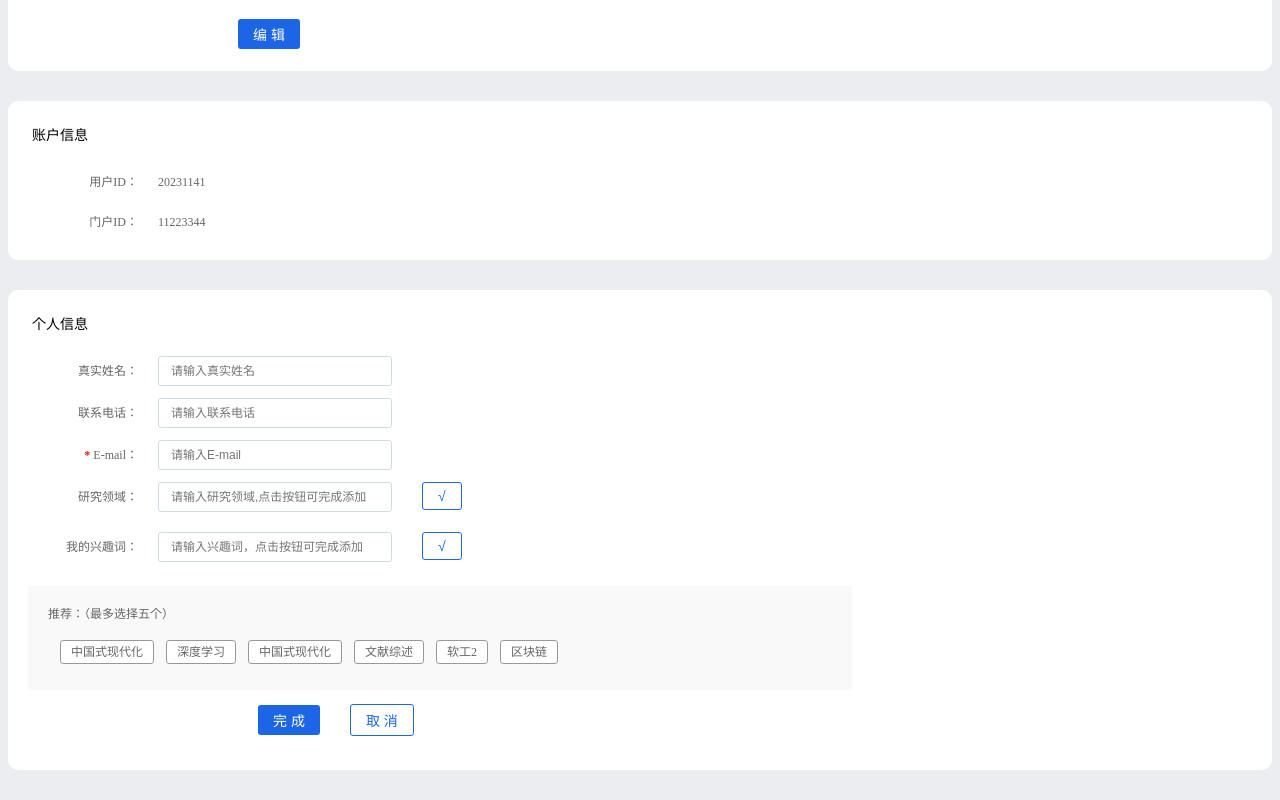
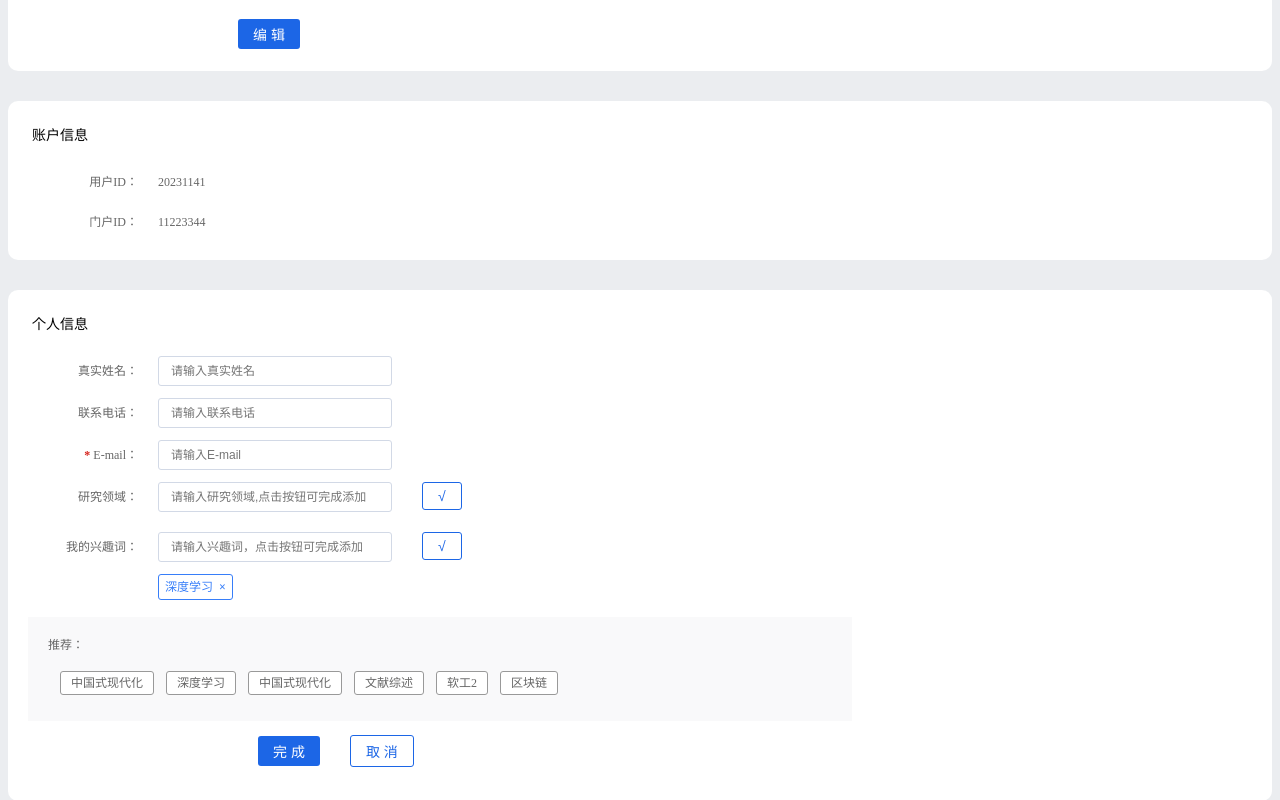
Before and after one commit to ExcitedFrog1s/AceGate, a React (Create React App) app: page / in a window 1280 px wide. Both pictures are taken after a click on the element "深度学习". Shown: the part 471-1271 px from the top of the page. Built offline with nearby package versions, Linux system fonts and the light colour scheme.

Commit message:
更新自选兴趣词

```diff
--- a/package.json
+++ b/package.json
@@ -14,6 +14,7 @@
     "@testing-library/user-event": "^13.5.0",
     "antd": "^4.24.1",
     "framer-motion": "^7.6.5",
+    "nanoid": "^4.0.0",
     "react": "^18.2.0",
     "react-dom": "^18.2.0",
     "react-scripts": "5.0.1",
--- a/src/pages/personalinf/Edit/index.js
+++ b/src/pages/personalinf/Edit/index.js
@@ -1,13 +1,71 @@
+//by wgx
 import { Button } from 'antd';
+import {nanoid} from 'nanoid';
 import Item from '../Item';
+import Select from '../Select'
 import React, { Component } from 'react'
 import Interest from '../Interest';
 
-export default class Edit
- extends Component {
+export default class Edit extends Component {
+  state = {fields:[
+  ],
+  interests:[
+
+  ]
+
+  }
+
+  addfield = ()=>{
+    const field = this.field
+    const {fields} = this.state
+    if (field.value.trim() === ''){
+      alert('输入不能为空')
+      return
+    }
+    const newfield = {id:nanoid(),value:field.value}
+    const newfields = [...fields,newfield]
+    this.setState({fields:newfields})
+    field.value = ''
+  }
+
+  deletefieldint = (id)=>{
+    const {fields} = this.state
+    const {interests} = this.state
+    const newfields = fields.filter((field)=>{
+      return field.id !==id
+    })
+    const newinterests = interests.filter((interest)=>{
+      return interest.id !==id
+    })
+    this.setState({fields:newfields})
+    this.setState({interests:newinterests})
+  }
+
+  addinterest = ()=>{
+    const interest = this.interest
+    const {interests} = this.state
+    if (interest.value.trim() === ''){
+      alert('输入不能为空')
+      return
+    }
+    const newinterest = {id:nanoid(),value:interest.value}
+    const newinterests = [...interests,newinterest]
+    this.setState({interests:newinterests})
+    interest.value = ''
+  }
+
+  selectinterest = (inter)=>{
+    const {interests} = this.state
+    const newinterest = {id:nanoid(),value:inter}
+    const newinterests = [...interests,newinterest]
+    this.setState({interests:newinterests})
+  }
+
   render() {
     const {accountinfs} = this.props
     const {interestwords} = this.props
+    const {fields} = this.state
+    const {interests} = this.state
     return (
         <div>
         <div className="informationframe">
@@ -50,8 +108,15 @@ export default class Edit
               <span>研究领域：</span>
             </div>
             <div className="infinput">
-              <input className="input1" type="text" placeholder="请输入研究领域,点击按钮可完成添加"/>
-              <Button className="clickconfirm"> √ </Button>
+              <input ref={c => this.field = c} className="input1" type="text" placeholder="请输入研究领域,点击按钮可完成添加"/>
+              <Button className="clickconfirm" onClick={this.addfield}> √ </Button>
+            </div>
+            <div className='select_wrap'>
+              {
+                fields.map( inf =>{
+                return<Select deletefieldint={this.deletefieldint} key={inf.id} {...inf}/>
+               })
+              }
             </div>
           </div>
           <div className="list_container">
@@ -59,15 +124,22 @@ export default class Edit
               <span>我的兴趣词：</span>
             </div>
             <div className="infinput">
-              <input className="input1" type="text" placeholder="请输入兴趣词，点击按钮可完成添加"/>
-              <Button className="clickconfirm"> √ </Button>
+              <input ref={c => this.interest = c} className="input1" type="text" placeholder="请输入兴趣词，点击按钮可完成添加"/>
+              <Button className="clickconfirm" onClick={this.addinterest}> √ </Button>
+            </div>
+            <div className='select_wrap'>
+              {
+                interests.map( inf =>{
+                return<Select deletefieldint={this.deletefieldint} key={inf.id} {...inf}/>
+               })
+              }
             </div>
             <div className="option">
             <div className="optiontitle">
-                <p>推荐：（最多选择五个）</p>
+                <p>推荐：</p>
                 {
                   interestwords.map( inf =>{
-                    return<Interest key={inf.id} {...inf}/>
+                    return<Interest addinterest={this.selectinterest} key={inf.id} {...inf}/>
                      })
                 }
             </div>
--- a/src/pages/personalinf/Frame/index.js
+++ b/src/pages/personalinf/Frame/index.js
@@ -1,3 +1,4 @@
+//by wgx
 import { Button } from 'antd';
 import Item from '../Item';
 import React, { Component } from 'react';
--- a/src/pages/personalinf/Information/index.js
+++ b/src/pages/personalinf/Information/index.js
@@ -1,3 +1,4 @@
+// by wgx
 import React, { Component } from 'react'
 import Frame from '../Frame'
 import Edit from '../Edit'
--- a/src/pages/personalinf/Interest/index.js
+++ b/src/pages/personalinf/Interest/index.js
@@ -1,11 +1,16 @@
+//by wgx
 import React, { Component } from 'react'
 import '../index.css';
 
 export default class Interest extends Component {
+  handleClick = ()=>{
+    const {value} = this.props
+    this.props.addinterest(value)
+  }
   render() {
     const {value} = this.props
     return (
-        <div className="opton-wrap">
+        <div onClick={this.handleClick} className="opton-wrap">
             <div className="unselect-option">{value}</div>
         </div>
     )
--- a/src/pages/personalinf/Item/index.js
+++ b/src/pages/personalinf/Item/index.js
@@ -1,3 +1,4 @@
+//by wgx
 import React, { Component } from 'react'
 import '../index.css';
 
--- /dev/null
+++ b/src/pages/personalinf/Select/index.js
@@ -0,0 +1,17 @@
+// by wgx
+import React, { Component } from 'react'
+
+export default class Select extends Component {
+  handledelete = ()=>{
+    const {id} = this.props
+    this.props.deletefieldint(id)
+  }
+  render() {
+    const {id,value} = this.props
+    return (
+      <div  className='selected'>
+        <span>{value}<b onClick={this.handledelete} >&nbsp;&nbsp;×</b></span>
+      </div>
+    )
+  }
+}
--- a/src/pages/personalinf/index.css
+++ b/src/pages/personalinf/index.css
@@ -56,6 +56,7 @@
     background: #1c66e6;
     color: #fff;
     margin-bottom: 10px;
+    cursor: pointer;
 }
 
 .button2, .clickconfirm{
@@ -67,6 +68,7 @@
     background: #fff;
     color:#1c66e6;;
     margin-bottom: 10px;
+    cursor: pointer;
 }
 
 
@@ -109,3 +111,26 @@ body{
     cursor: pointer;
     float: left;
 }
+
+.selected{
+    background: hsla(0,0%,84.7%,0);
+    border-radius: 3px;
+    border: 1px solid #377ef9;
+    color: #377ef9;
+    line-height: 24px;
+    margin-top: 4px;
+    min-width: 52px;
+    height: 24px;
+    display: inline-block;
+    margin-right: 10px;
+    font-size: 12px;
+    font-family: PingFangSC-Regular,PingFang SC;
+    text-align: center;
+    padding: 0px 6px;
+    cursor: pointer;
+}
+
+.select_wrap{
+    padding-left: 130px;
+    margin-top: 0px;
+}
```
Also changed, not shown: 1 other file (tests, documents, lock files or other folders).
